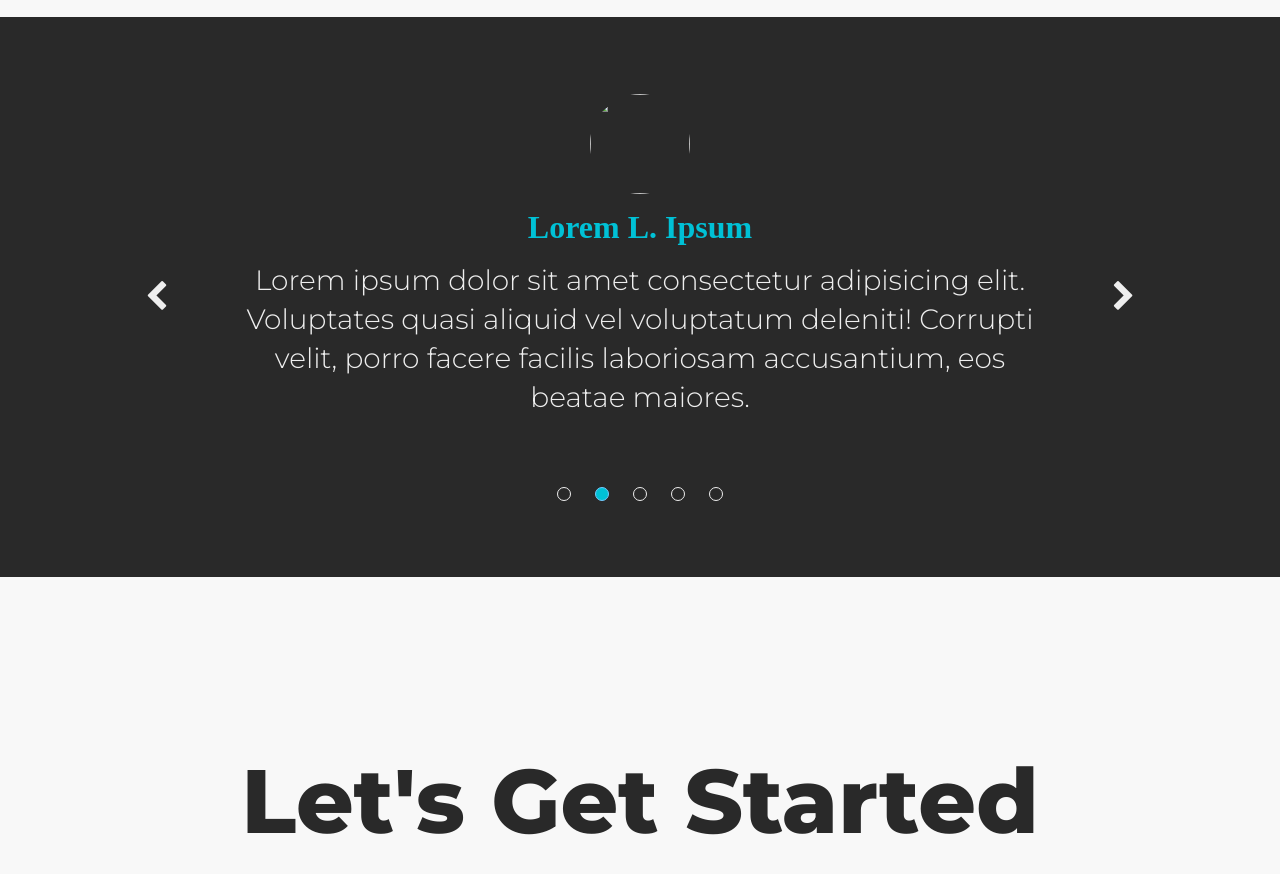
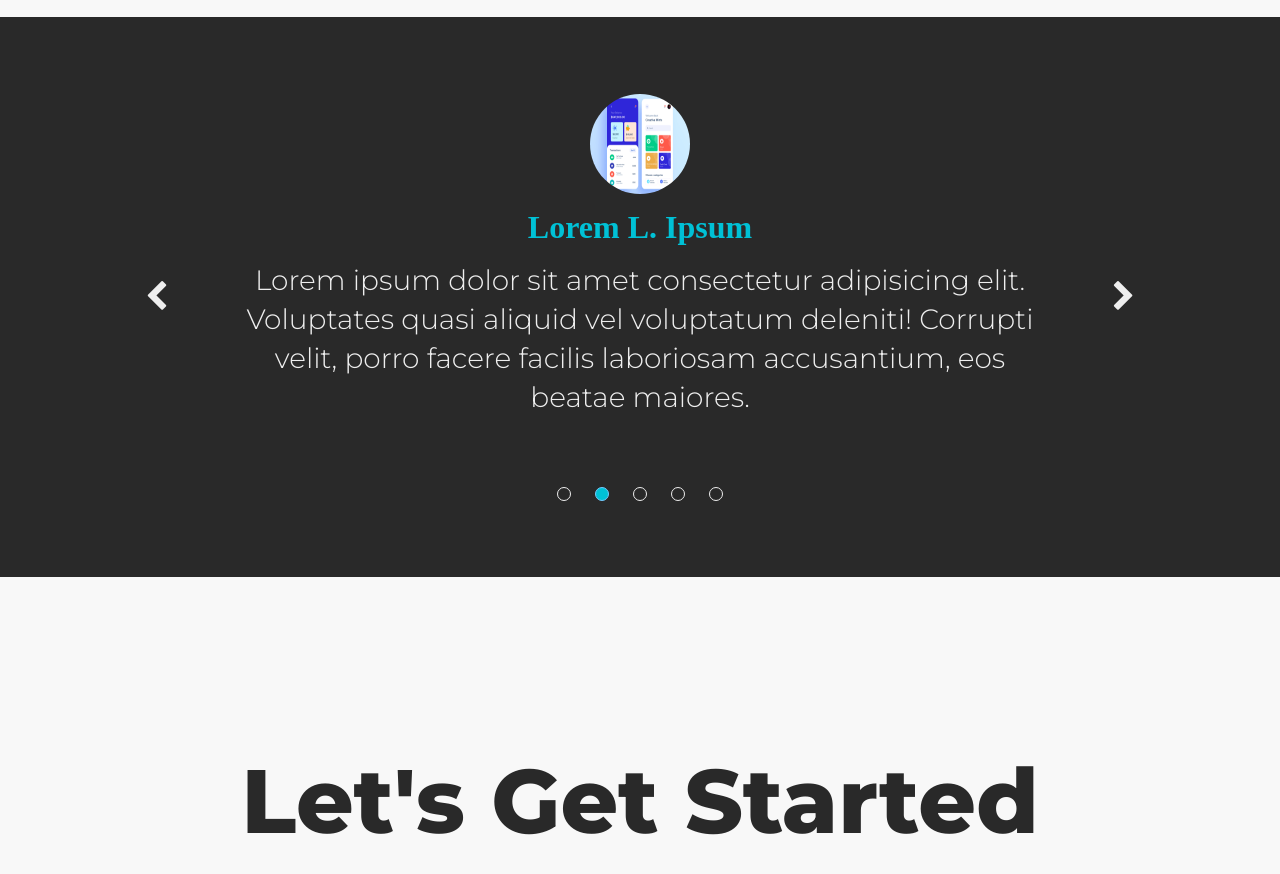
Before and after one commit to Sayan-12/modestcreate, a plain HTML site: page index.html in a window 1280 px wide. Shown: the part 2883-3757 px from the top of the page. Drawn offline with nearby package versions, Linux system fonts and the light colour scheme; the site is published under a folder, as on GitHub Pages, so addresses that start at the root find nothing.

Commit message:
Update index.html

```diff
--- a/index.html
+++ b/index.html
@@ -437,35 +437,35 @@
             <div class="cont" id="testim-content">
 
                 <div class="active test-text">
-                    <div class="img2"><img src="/assets/Images/6181e48ceed63c198f7c787dbfc4fc48.jpg"></div>
+                    <div class="img2"><img src="./assets/Images/6181e48ceed63c198f7c787dbfc4fc48.jpg"></div>
                     <h2>Lorem N. Ipsum</h2>
                     <p>Lorem ipsum dolor sit amet consectetur adipisicing elit. Voluptates quasi aliquid vel voluptatum
                         deleniti! Corrupti velit, porro facere facilis laboriosam accusantium, eos beatae maiores.</p>
                 </div>
 
                 <div class="test-text">
-                    <div class="img2"><img src="/assets/Images/6181e48ceed63c198f7c787dbfc4fc48.jpg"></div>
+                    <div class="img2"><img src="./assets/Images/6181e48ceed63c198f7c787dbfc4fc48.jpg"></div>
                     <h2>Lorem L. Ipsum</h2>
                     <p>Lorem ipsum dolor sit amet consectetur adipisicing elit. Voluptates quasi aliquid vel voluptatum
                         deleniti! Corrupti velit, porro facere facilis laboriosam accusantium, eos beatae maiores.</p>
                 </div>
 
                 <div class="test-text">
-                    <div class="img2"><img src="/assets/Images/6181e48ceed63c198f7c787dbfc4fc48.jpg"></div>
+                    <div class="img2"><img src="./assets/Images/6181e48ceed63c198f7c787dbfc4fc48.jpg"></div>
                     <h2>Lorem R. Ipsum</h2>
                     <p>Lorem ipsum dolor sit amet consectetur adipisicing elit. Voluptates quasi aliquid vel voluptatum
                         deleniti! Corrupti velit, porro facere facilis laboriosam accusantium, eos beatae maiores.</p>
                 </div>
 
                 <div class="test-text">
-                    <div class="img2"><img src="/assets/Images/6181e48ceed63c198f7c787dbfc4fc48.jpg"></div>
+                    <div class="img2"><img src="./assets/Images/6181e48ceed63c198f7c787dbfc4fc48.jpg"></div>
                     <h2>Lorem P. Ipsum</h2>
                     <p>Lorem ipsum dolor sit amet consectetur adipisicing elit. Voluptates quasi aliquid vel voluptatum
                         deleniti! Corrupti velit, porro facere facilis laboriosam accusantium, eos beatae maiores.</p>
                 </div>
 
                 <div class="test-text">
-                    <div class="img2"><img src="/assets/Images/6181e48ceed63c198f7c787dbfc4fc48.jpg"></div>
+                    <div class="img2"><img src="./assets/Images/6181e48ceed63c198f7c787dbfc4fc48.jpg"></div>
                     <h2>Lorem Q. Ipsum</h2>
                     <p>Lorem ipsum dolor sit amet consectetur adipisicing elit. Voluptates quasi aliquid vel voluptatum
                         deleniti! Corrupti velit, porro facere facilis laboriosam accusantium, eos beatae maiores.</p>
```
